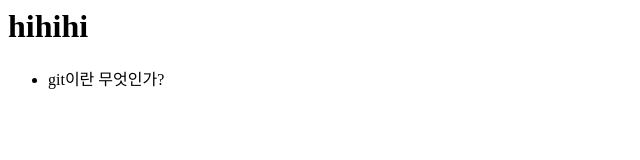
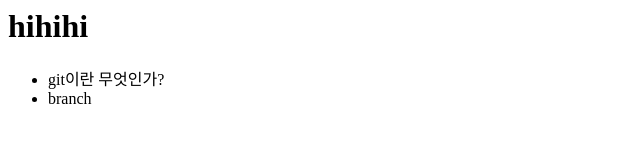
Before and after one commit to pmmms1226/opentutorials_git_pmmms, a plain HTML site: page index.html in a window 1280 px wide. Shown: the full height of the page, 0-640 px from the left. Drawn offline with Linux system fonts and the light colour scheme.

Commit message:
add branch

```diff
--- a/index.html
+++ b/index.html
@@ -10,6 +10,9 @@
         </header>
         <ul>
             <li>git이란 무엇인가?</li>
+            <li>
+                branch
+            </li>
         </ul>
     </body>
 </html>
```
